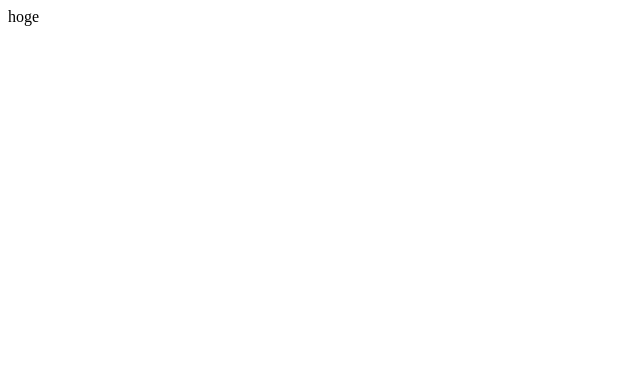
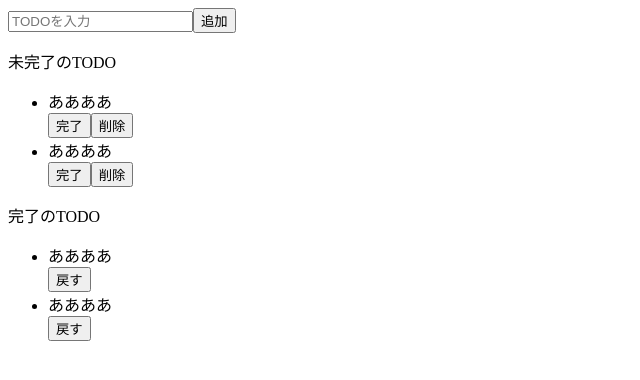
Before and after one commit to tabku/react-todo-study, a React (Create React App) app: page / in a window 1280 px wide. Shown: the top 380 px of the page, without its empty margins (0-640 px from the left). Built offline with nearby package versions, Linux system fonts and the light colour scheme.

Commit message:
first commit

```diff
--- a/src/App.jsx
+++ b/src/App.jsx
@@ -1,5 +1,40 @@
 import "./styles.css";
 
 export const App = () => {
-  return <div>hoge</div>;
+  return (
+    <>
+      <div>
+        <input placeholder="TODOを入力" />
+        <button>追加</button>
+      </div>
+      <div>
+        <p>未完了のTODO</p>
+        <ul>
+          <div>
+            <li>ああああ</li>
+            <button>完了</button>
+            <button>削除</button>
+          </div>
+          <div>
+            <li>ああああ</li>
+            <button>完了</button>
+            <button>削除</button>
+          </div>
+        </ul>
+      </div>
+      <div>
+        <p>完了のTODO</p>
+        <ul>
+          <div>
+            <li>ああああ</li>
+            <button>戻す</button>
+          </div>
+          <div>
+            <li>ああああ</li>
+            <button>戻す</button>
+          </div>
+        </ul>
+      </div>
+    </>
+  );
 };
```
